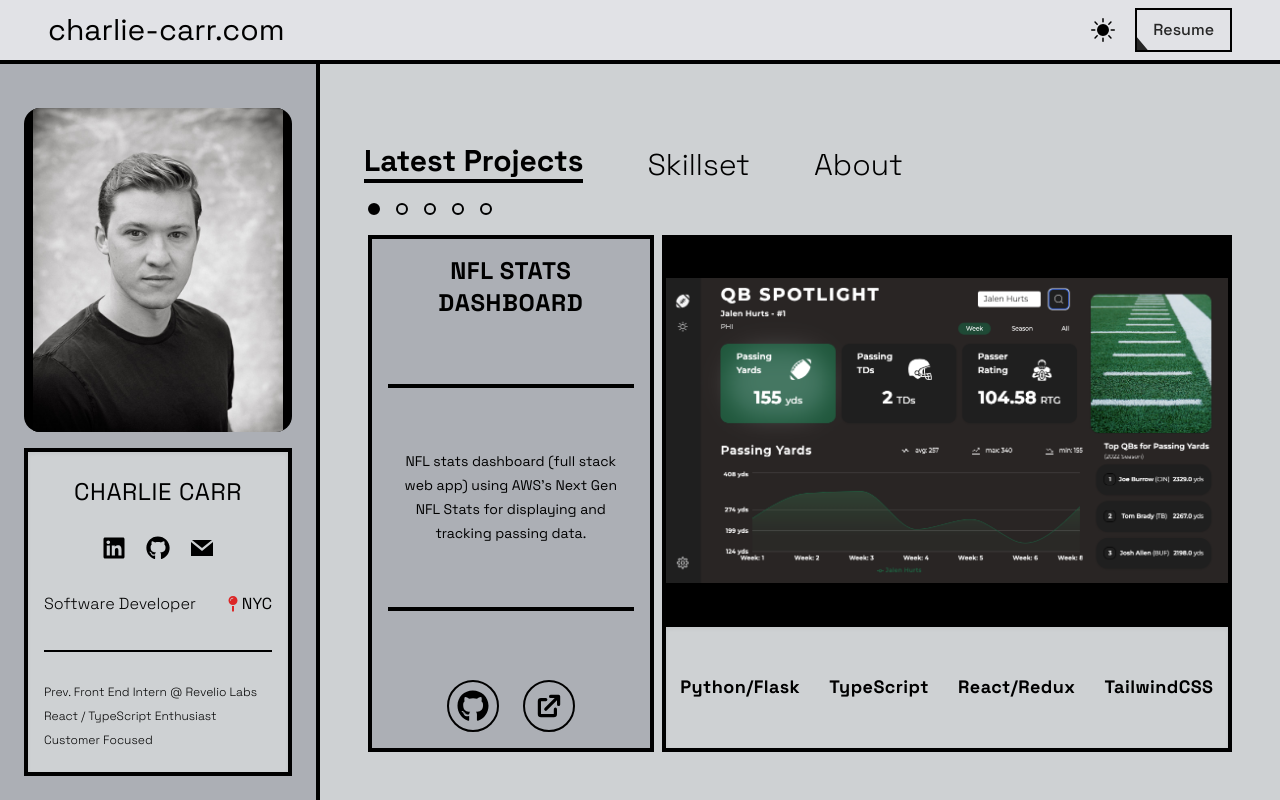
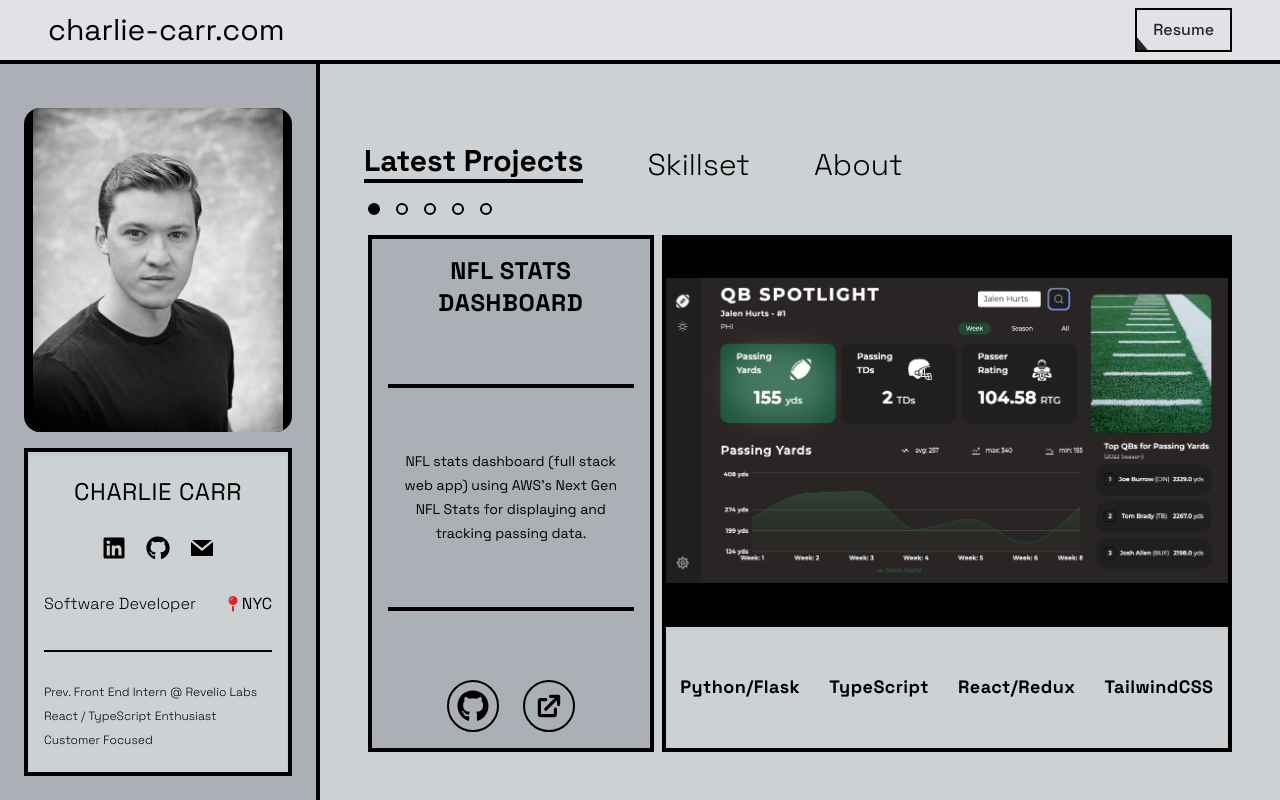
Before and after one commit to CharlesCarr/charlie-portfolio, a Next.js app: page / in a window 1280 px wide. Built offline with nearby package versions, Linux system fonts and the light colour scheme.

Commit message:
remove light mode

```diff
--- a/components/Header.tsx
+++ b/components/Header.tsx
@@ -10,26 +10,26 @@
     setMounted(true);
   }, []);
 
-  const renderThemeChanger = () => {
-    if (!mounted) return null;
-    const currentTheme = theme === "system" ? systemTheme : theme;
+  // const renderThemeChanger = () => {
+  //   if (!mounted) return null;
+  //   const currentTheme = theme === "system" ? systemTheme : theme;
 
-    if (currentTheme === "dark") {
-      return (
-        <BsMoonFill
-          className="w-6 h-6 cursor-pointer hover:scale-125"
-          onClick={() => setTheme("light")}
-        />
-      );
-    } else {
-      return (
-        <BsSunFill
-          className="w-6 h-6 cursor-pointer hover:scale-125"
-          onClick={() => setTheme("dark")}
-        />
-      );
-    }
-  };
+  //   if (currentTheme === "dark") {
+  //     return (
+  //       <BsMoonFill
+  //         className="w-6 h-6 cursor-pointer hover:scale-125"
+  //         onClick={() => setTheme("light")}
+  //       />
+  //     );
+  //   } else {
+  //     return (
+  //       <BsSunFill
+  //         className="w-6 h-6 cursor-pointer hover:scale-125"
+  //         onClick={() => setTheme("dark")}
+  //       />
+  //     );
+  //   }
+  // };
 
   const openResume = () => {
     window.open("/CharlieCarrResumeDec2022.pdf");
@@ -44,7 +44,7 @@
 
       {/* left header */}
       <div className="flex items-center justify-center">
-        <div className="text-xs">{renderThemeChanger()}</div>
+        {/* <div className="text-xs">{renderThemeChanger()}</div> */}
         {/* <button className="border-2 ml-7 border-black dark:border-gray-200 py-1 px-3 text-base sm:text-lg">
           Resume
         </button> */}
```
